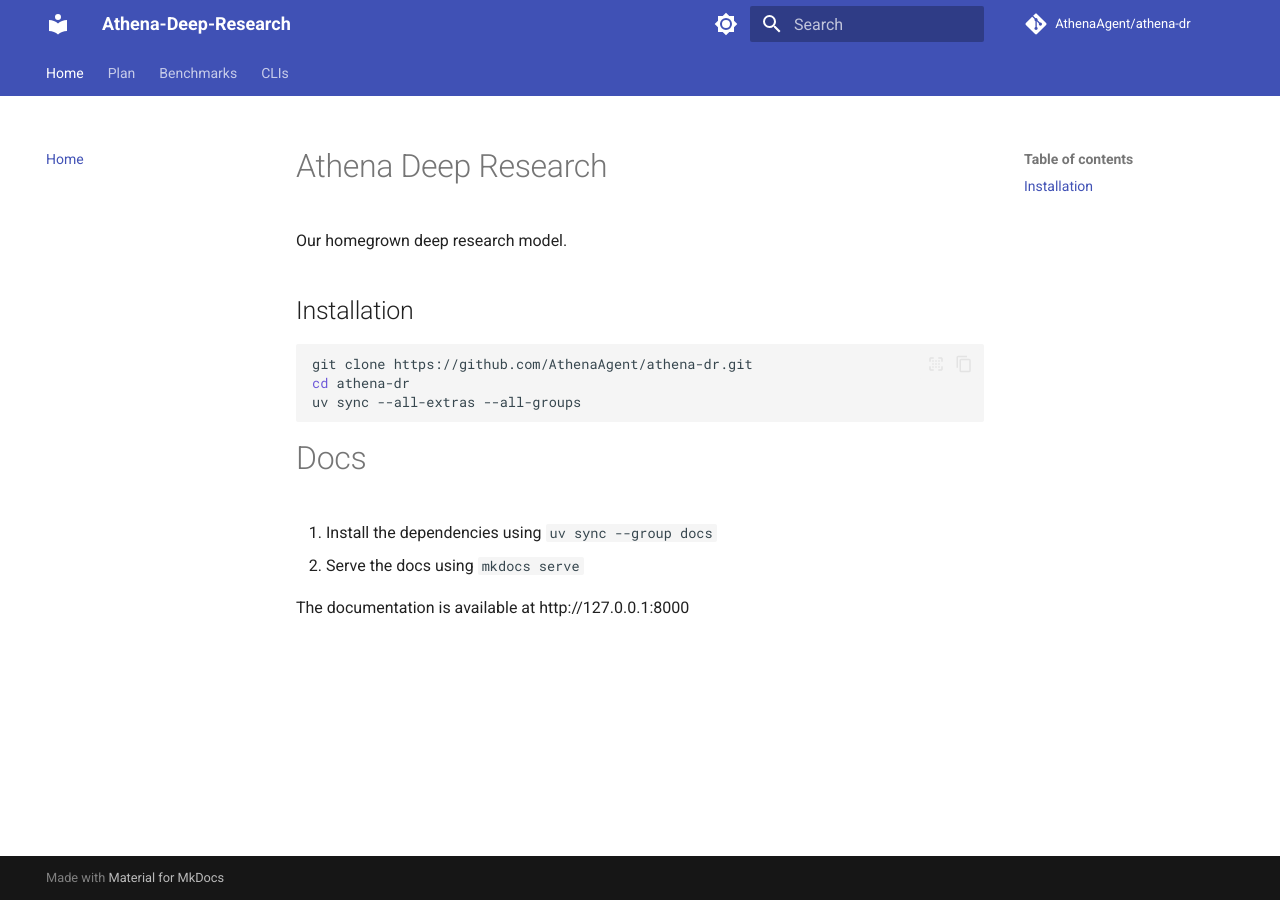
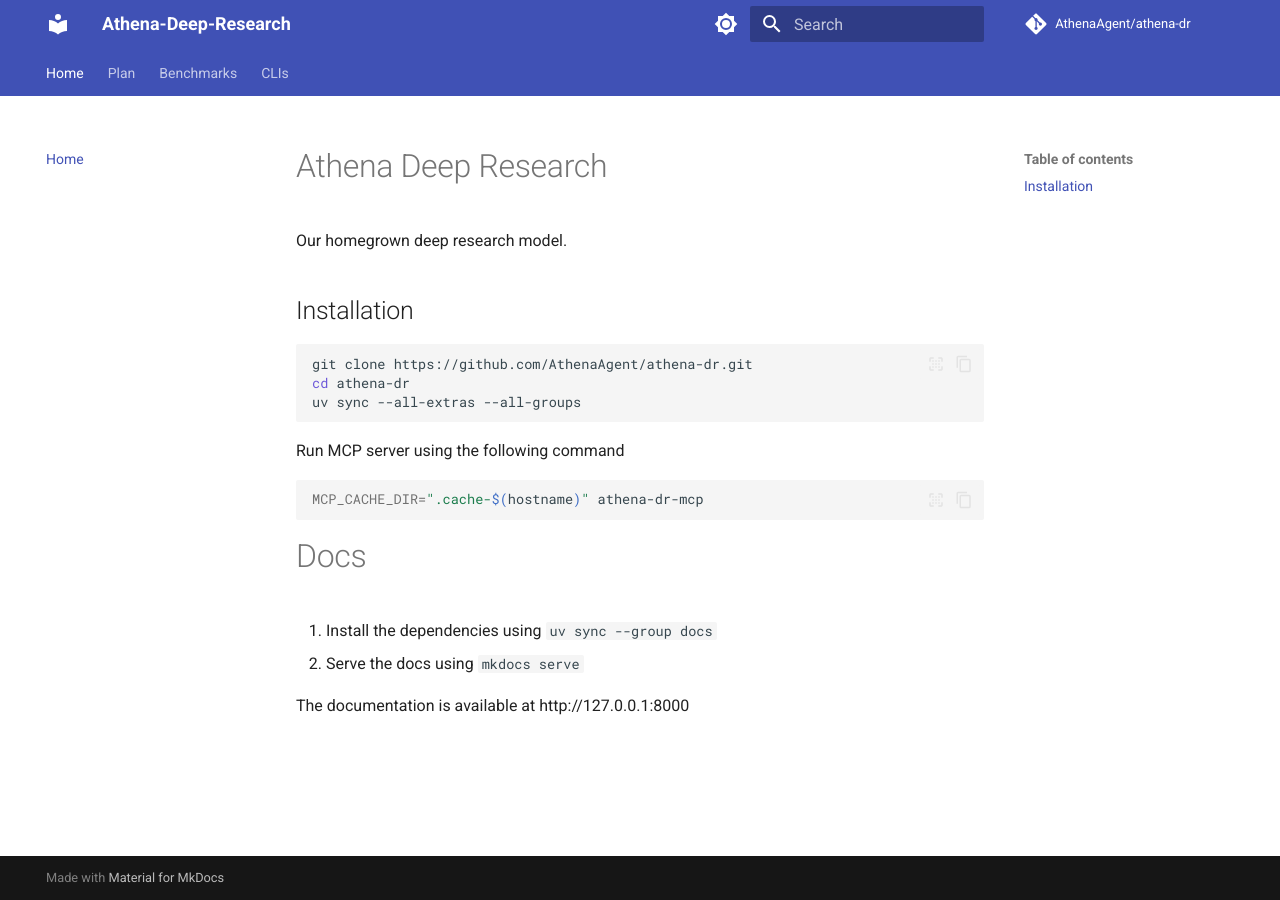
Before and after one commit to AthenaAgent/athena-dr, an MkDocs documentation site: the page built from docs/index.md, in a window 1280 px wide. Built offline with MkDocs 1.6.1 and Material for MkDocs 9.7.7, drawn with Linux system fonts in a browser that asks for light colours; comment, search, counter and statistics services are not loaded.

Commit message:
update: docs

````diff
--- a/docs/index.md
+++ b/docs/index.md
@@ -10,6 +10,12 @@
 uv sync --all-extras --all-groups
 ```
 
+Run MCP server using the following command
+
+```bash
+MCP_CACHE_DIR=".cache-$(hostname)" athena-dr-mcp
+```
+
 # Docs
 
 1. Install the dependencies using `uv sync --group docs`
````
Also changed, not shown: README.md (+6 -0 lines).
